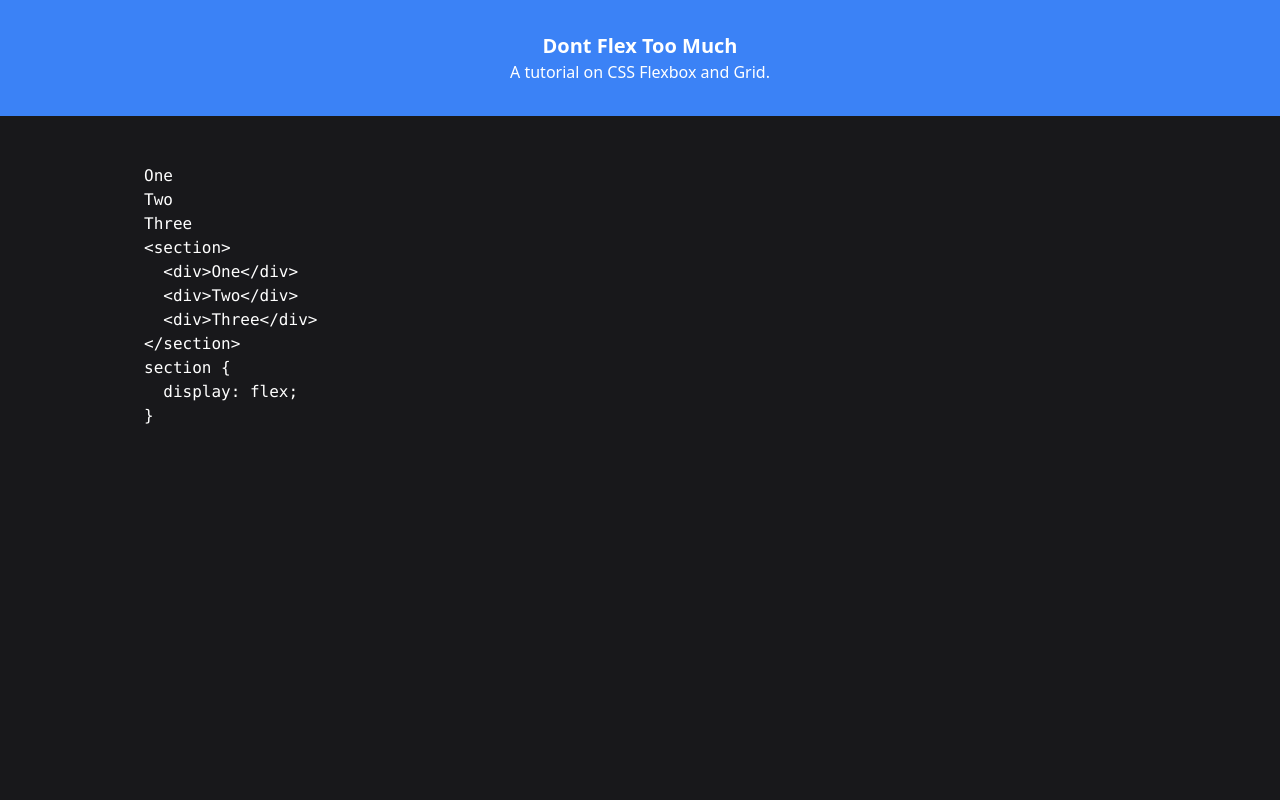
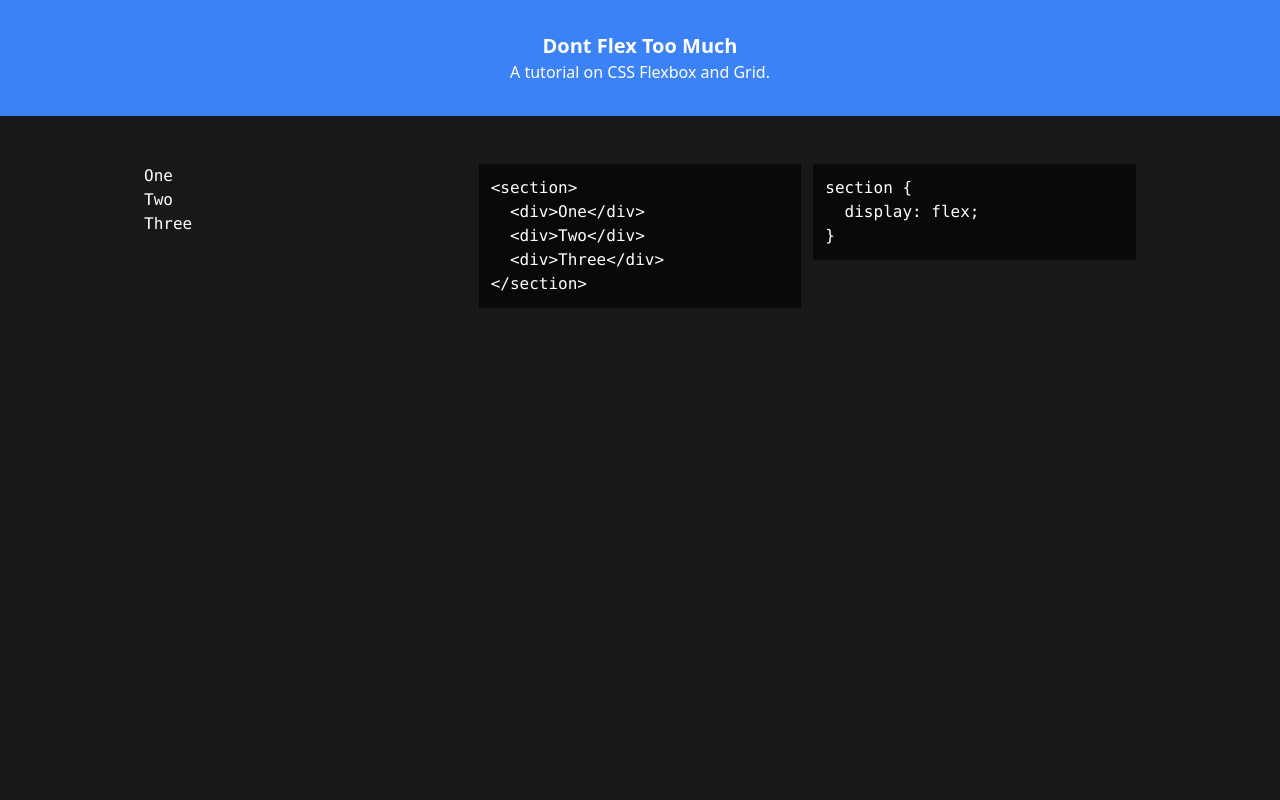
Before and after one commit to iaseth/dont-flex-too-much, a React (Vite) app: page / in a window 1280 px wide. Shown: the top 800 px of the page. Built offline with nearby package versions, Linux system fonts and the light colour scheme; what redicons would draw is missing.

Commit message:
Now wrapping each part into section tags

```diff
--- a/src/App/App.css
+++ b/src/App/App.css
@@ -17,3 +17,11 @@ h6, .h6, .p6 { @apply text-xs; }
 .H4, .P4 { @apply text-5xl; }
 .H5, .P5 { @apply text-4xl; }
 .H6, .P6 { @apply text-3xl; }
+
+body {
+	@apply bg-zinc-900 text-zinc-300;
+}
+
+pre {
+	@apply px-3 py-3 bg-zinc-950;
+}
--- a/src/App/App.tsx
+++ b/src/App/App.tsx
@@ -17,7 +17,7 @@ export default function App () {
 			<Header />
 
 			<main className="min-h-screen py-12">
-				<section className="max-w-5xl mx-auto px-4 font-mono">
+				<section className="max-w-5xl mx-auto px-4 font-mono grid gap-3 lg:grid-cols-3">
 					<SnippetOne />
 				</section>
 			</main>
```
Also changed, not shown: src/App/snippets/one.mdx (+6 -0 lines), src/App/snippets/two.mdx (+6 -0 lines), 1 other file (tests, documents, lock files or other folders).
